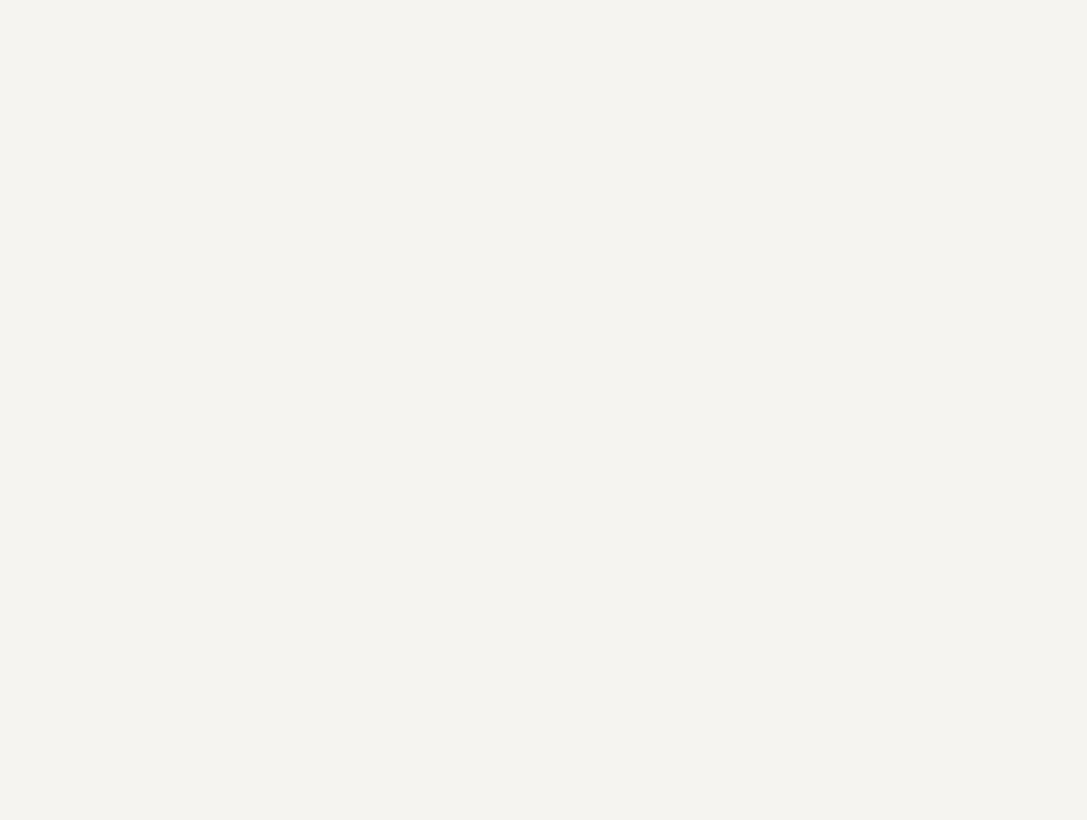
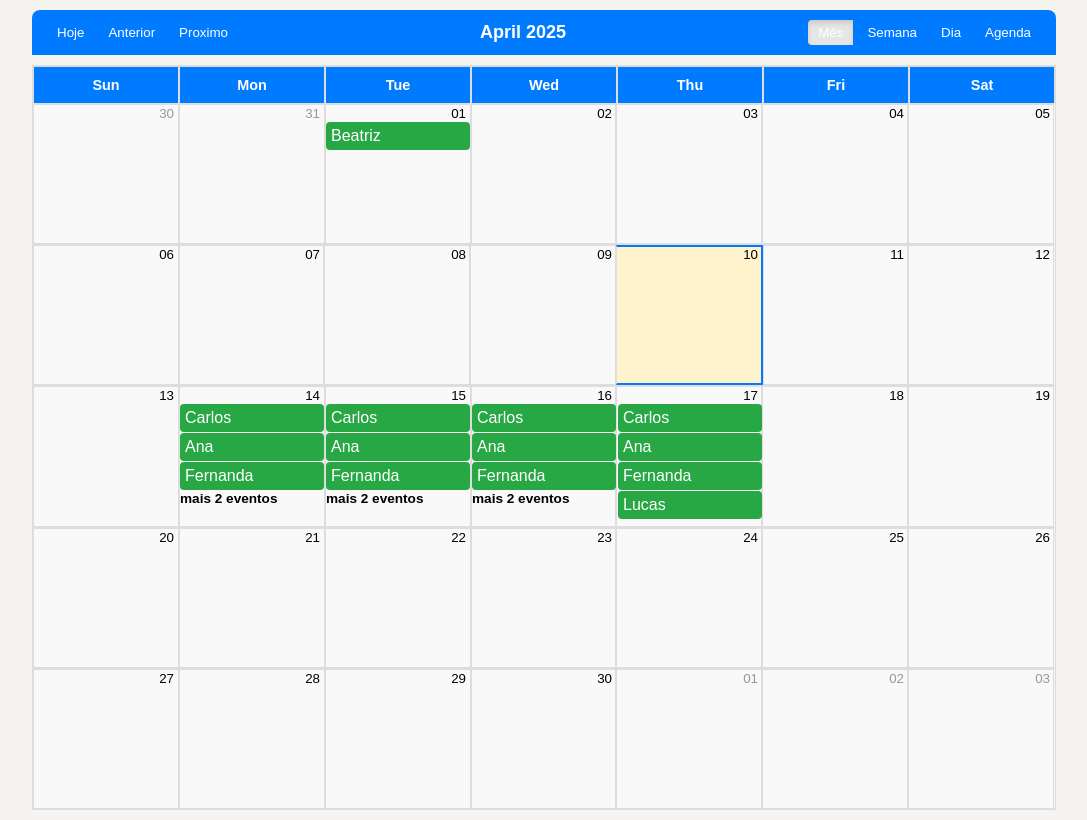
Before and after one commit to DantasItu/projeto_salao_suh, a React (Vite) app: page /calendario in a window 1280 px wide. Before the commit this address had no page. Shown: the whole page, without its empty margins (96-1183 px from the left). Built offline with nearby package versions, Linux system fonts and the light colour scheme.

Commit message:
començando a criaçõa do calendario

```diff
--- a/index.html
+++ b/index.html
@@ -1,5 +1,5 @@
 <!DOCTYPE html>
-<html lang="pt-br">
+<html lang="pt-BR">
   <head>
     <meta charset="UTF-8" />
     <link
--- a/src/App.jsx
+++ b/src/App.jsx
@@ -1,7 +1,7 @@
 import React from "react";
 import { BrowserRouter, Routes, Route } from "react-router-dom";
 import Home from "./pages/home";
-
+import Calendario from "./components/Calendario.jsx";
 import BigAgenda from "./components/BigAgenda.jsx";
 
 const App = () => {
@@ -10,7 +10,7 @@ const App = () => {
       <BrowserRouter>
         <Routes>
           <Route path="/" element={<Home />} />
-
+          <Route path="/calendario" element={<Calendario />} />
           <Route path="/bigagenda" element={<BigAgenda />} />
         </Routes>
       </BrowserRouter>
--- /dev/null
+++ b/src/components/Calendario.jsx
@@ -0,0 +1,83 @@
+import React, { useState, useEffect } from "react";
+import { Calendar, dateFnsLocalizer } from "react-big-calendar";
+import { format, parse, startOfWeek, getDay } from "date-fns";
+import ptBR from "date-fns/locale/pt-BR";
+import "react-big-calendar/lib/css/react-big-calendar.css";
+import { appointments } from "../data/dataBase/Appointments";
+import { height } from "@fortawesome/free-brands-svg-icons/fa42Group";
+import { months } from "moment/moment";
+
+//\\=============================//\\
+//\\ Definições de Localização //\\
+// \\=========================//\\
+const locales = { "pt-BR": ptBR };
+const localizer = dateFnsLocalizer({
+  format, // Função para formatar datas
+  parse, // Função para analisar strings de datas
+  startOfWeek, // Define o início da semana
+  getDay, // Obtém o dia da semana
+  locales, // Localização configurada
+});
+
+const Calendario = () => {
+  useEffect(() => {
+    setEvents([...appointments]);
+  }, [appointments]); // execulta sempre que ouver alterações no bando de dados
+
+  //              ----//--------      //
+
+  //\\============================//\\
+  //\\   Container de Funções   //\\
+  // \\=========================//\\
+  const [events, setEvents] = useState([...appointments]); // arquivos inicias
+  const [currentView, setCurrentView] = useState("month"); // view atual do calendário
+  const [currentDate, setCurrentDate] = useState(new Date()); // data atual do calendário
+
+  //\\==================================//\\
+  //\\ Container de Funções Auxiliares //\\
+  // \\===============================//\\
+
+  //   Função para lidar com a mudança de visualização do calendário
+  const handleViewChange = (view) => {
+    setCurrentView(view); // Atualiza a view atual
+  };
+  const handleNaveChange = (date) => {
+    setCurrentDate(date); // Atualiza a data atual
+  };
+
+  return (
+    <div style={{ display: "flex", justifyContent: "center" }}>
+      <Calendar
+        localizer={localizer}
+        events={events}
+        selectable
+        view={currentView}
+        style={{ height: 800, width: "80%", margin: 10 }}
+        onView={handleViewChange}
+        onNavigate={handleNaveChange}
+        date={currentDate}
+        messages={{
+          next: "Proximo",
+          previous: "Anterior",
+          today: "Hoje",
+          month: "Mês",
+          week: "Semana",
+          day: "Dia",
+          noEventsInRange: "Não há eventos neste periodo",
+          allDay: "Dia todo",
+          date: "Data",
+          time: "Hora",
+          event: "Evento",
+          showMore: (total) => `mais ${total} eventos`,
+          agenda: "Agenda",
+          view: "Visualização",
+          allEvents: "Todos os eventos",
+          allDayEvent: "Evento de dia todo",
+          delete: "Deletar",
+        }}
+      />
+    </div>
+  );
+};
+
+export default Calendario;
--- a/src/data/dataBase/Appointments.js
+++ b/src/data/dataBase/Appointments.js
@@ -196,8 +196,8 @@ export const appointments = [
     serviceId: 1,
     clientId: 10,
     professionalId: 4,
-    start: new Date(2025, 3, 11, 8, 0),
-    end: new Date(2025, 3, 11, 19, 30),
+    start: new Date(2025, 3, 1, 8, 0),
+    end: new Date(2025, 3, 1, 19, 30),
   },
   // Continue adicionando mais agendamentos seguindo o mesmo padrão...
 ];
```
Also changed, not shown: src/data/styles/Calendario.css (added).
